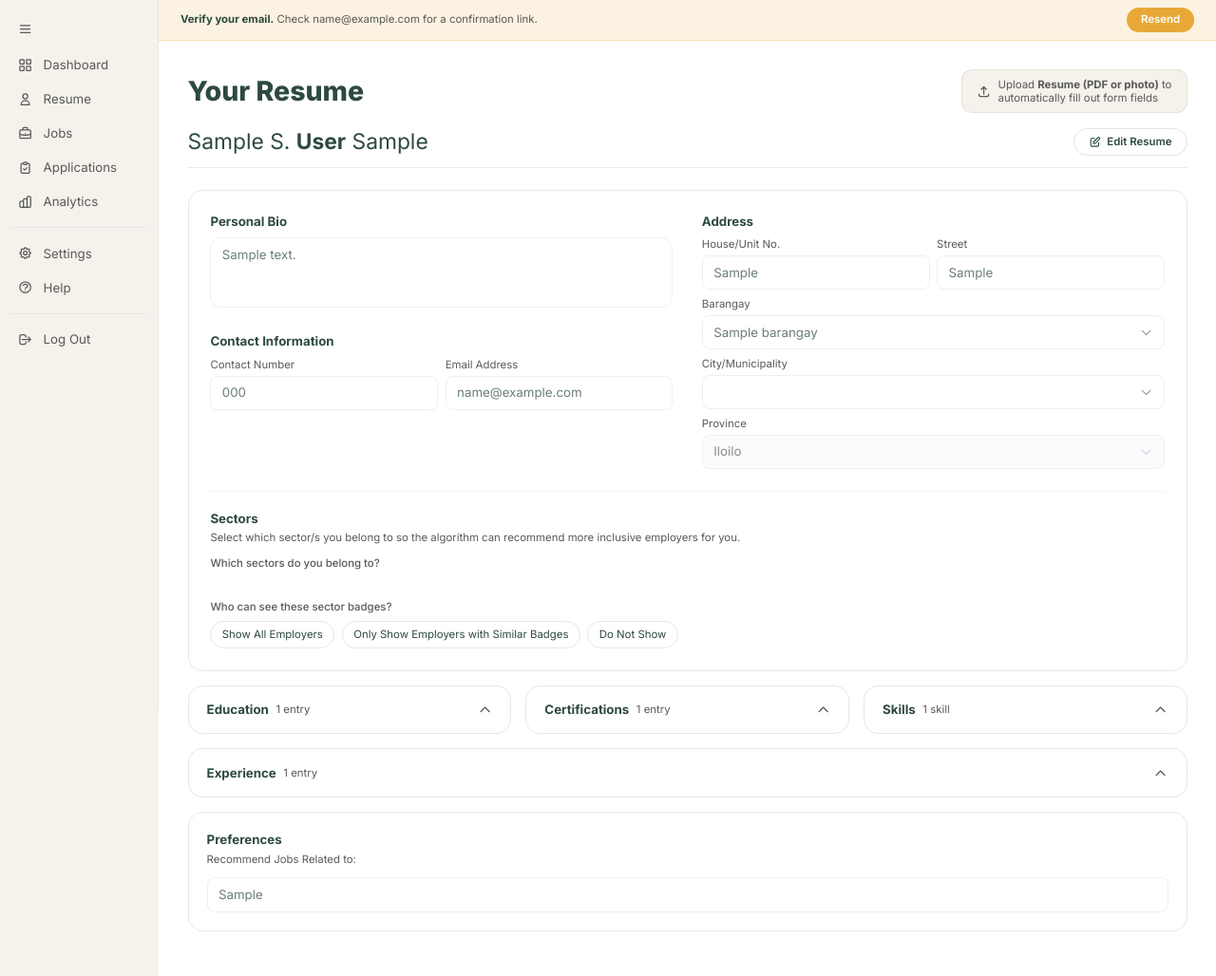
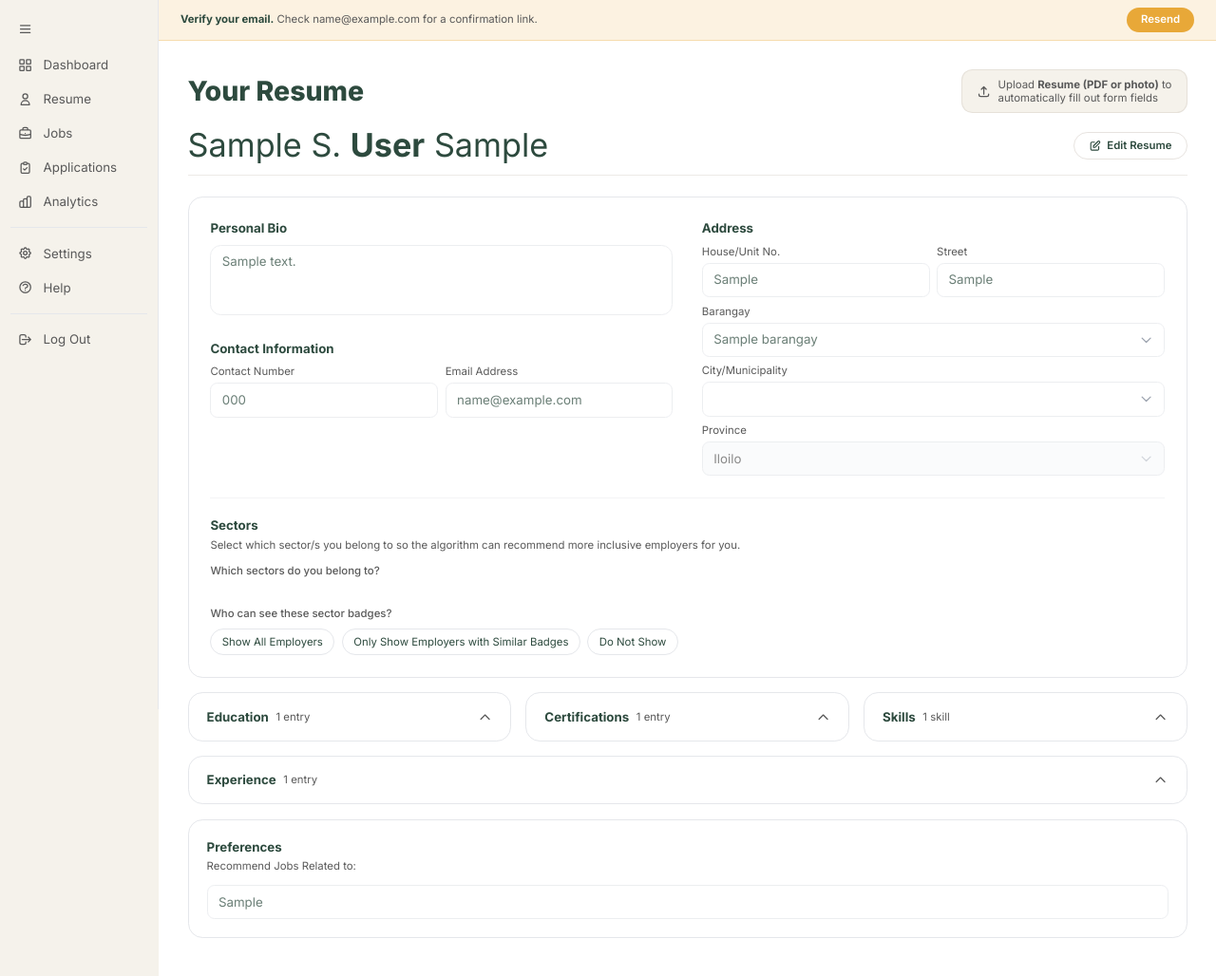
Before and after one commit to kelgoggie/easyhire_revised, a Django app: page /resume/ in a window 1280 px wide. Shown: the part 53-1081 px from the top of the page at 95% size. Run offline with Django 5.2, Linux system fonts and the light colour scheme; a user stored in the database is signed in; tables that the repository leaves empty hold one stand-in row (values such as "Sample post"); grey boxes marked "Sample" are stand-in pictures; data that the repository does not hold is empty; parts of the project's set-up code (start-up, migrations or seed data) failed here and were passed over; some libraries are stand-ins or nearby versions.

Commit message:
resume: bump the jobseeker name to text-3xl/sm:text-4xl
The name on the resume page sat at text-2xl, which felt like a
sub-heading next to the Personal Bio block below. Bumped to
text-3xl sm:text-4xl (same size as the h1 on the Profile page and the
dashboard headings) so the jobseeker's identity actually reads as the
page title. leading-tight prevents the taller line-height from pushing
the Edit Resume button off the row.

Co-Authored-By: Claude Opus 4.7 <noreply@anthropic.com>

```diff
--- a/templates/jobseekers/resume.html
+++ b/templates/jobseekers/resume.html
@@ -30,7 +30,7 @@
 
     <!-- ── Name + Edit Resume ──────────────────────────────────── -->
     <div class="flex items-center justify-between pb-3">
-      <h2 class="text-2xl text-primary">
+      <h2 class="text-3xl sm:text-4xl text-primary leading-tight">
         {{ profile.first_name }}
         {% if profile.middle_name %} {{ profile.middle_name|first }}.{% endif %}
         <strong>{{ profile.last_name }}</strong>
```
